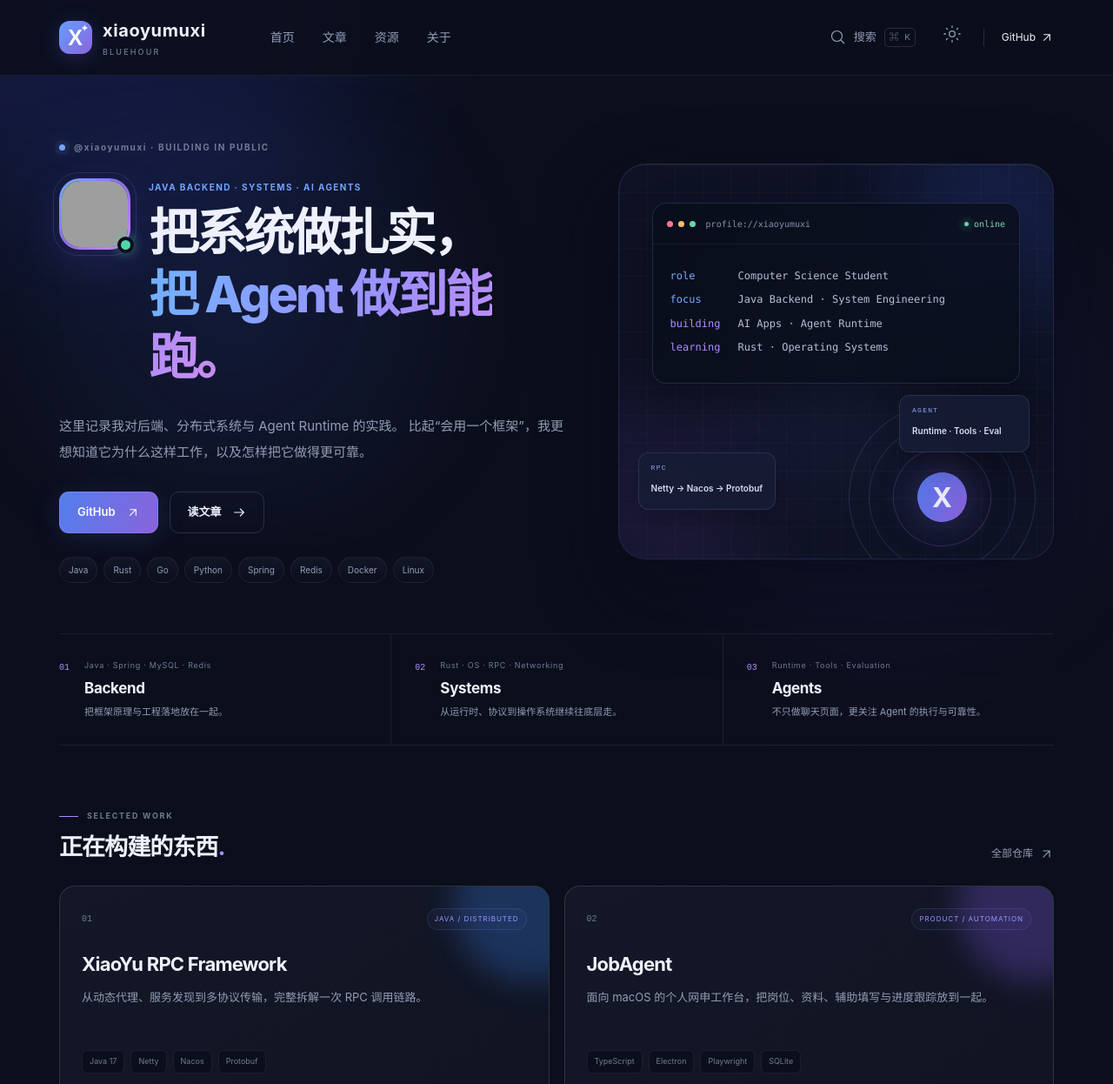
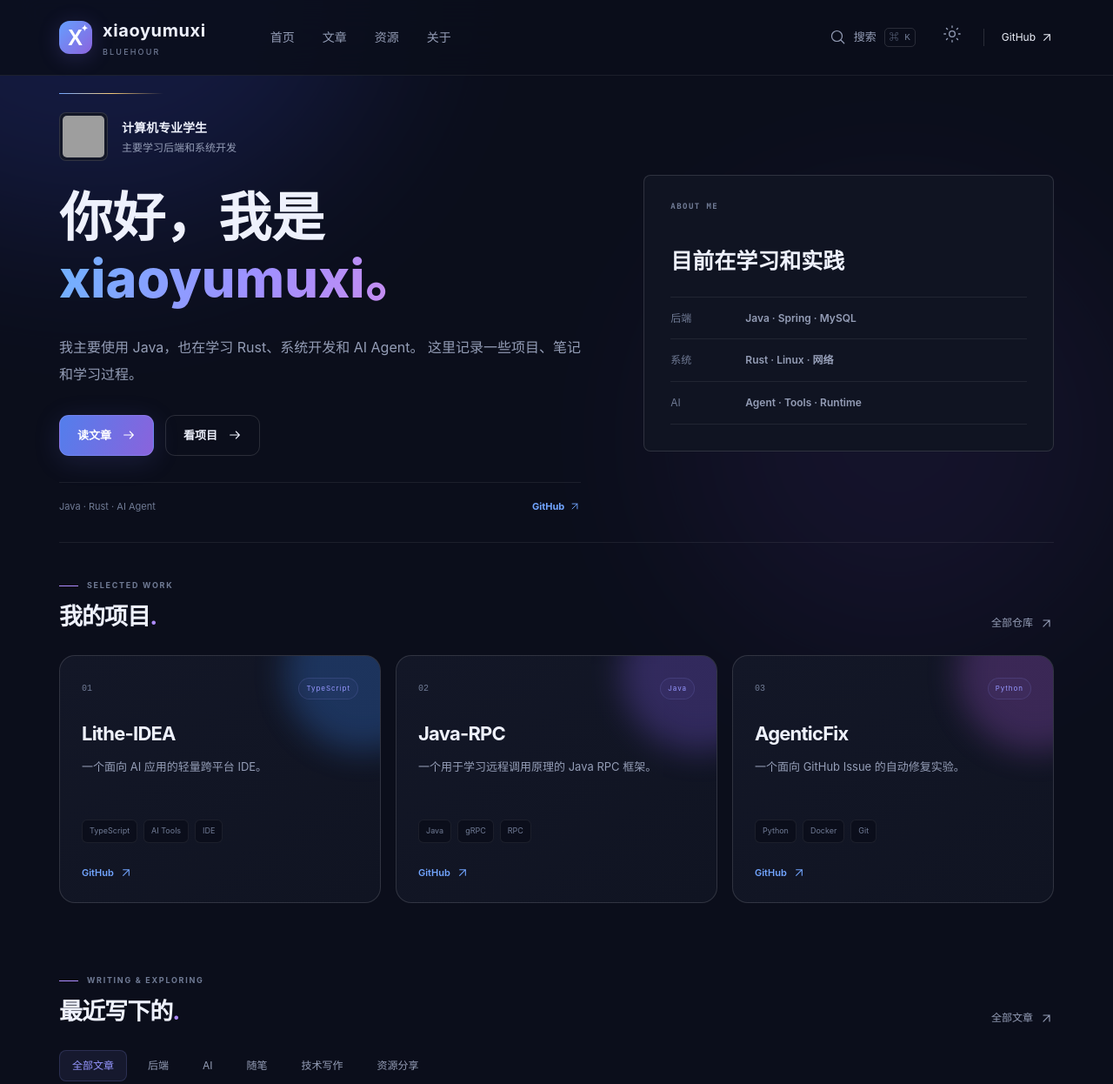
Before and after one commit to xiaoyumuxi/Blog, an Astro site: page / in a window 1280 px wide. Shown: the top 1246 px of the page at 87% size. Built offline with nearby package versions, Linux system fonts and the light colour scheme; Astro itself is replaced by a stand-in of ours; grey boxes are pictures that could not be loaded.

Commit message:
simplify homepage introduction and projects

```diff
--- a/src/data/projects.ts
+++ b/src/data/projects.ts
@@ -1,34 +1,26 @@
 export const projects = [
   {
-    name: 'XiaoYu RPC Framework',
-    description: '从动态代理、服务发现到多协议传输，完整拆解一次 RPC 调用链路。',
-    tech: ['Java 17', 'Netty', 'Nacos', 'Protobuf'],
-    href: 'https://github.com/xiaoyumuxi/Java-RPC',
-    label: 'JAVA / DISTRIBUTED',
+    name: 'Lithe-IDEA',
+    description: '一个面向 AI 应用的轻量跨平台 IDE。',
+    tech: ['TypeScript', 'AI Tools', 'IDE'],
+    href: 'https://github.com/1lck/Lithe-IDEA',
+    label: 'TypeScript',
     tone: 'blue',
   },
   {
-    name: 'JobAgent',
-    description: '面向 macOS 的个人网申工作台，把岗位、资料、辅助填写与进度跟踪放到一起。',
-    tech: ['TypeScript', 'Electron', 'Playwright', 'SQLite'],
-    href: 'https://github.com/xiaoyumuxi/personal-job-agent',
-    label: 'PRODUCT / AUTOMATION',
+    name: 'Java-RPC',
+    description: '一个用于学习远程调用原理的 Java RPC 框架。',
+    tech: ['Java', 'gRPC', 'RPC'],
+    href: 'https://github.com/xiaoyumuxi/Java-RPC',
+    label: 'Java',
     tone: 'violet',
   },
   {
-    name: 'Lithe AI Core',
-    description: 'Capability 驱动的 Rust Agent Runtime 微内核，探索可组合、可替换的 Agent 执行底座。',
-    tech: ['Rust', 'Agent Runtime', 'NDJSON', 'Studio'],
-    href: 'https://github.com/xiaoyumuxi/Lithe-ai-core',
-    label: 'RUST / AGENT RUNTIME',
-    tone: 'indigo',
-  },
-  {
     name: 'AgenticFix',
-    description: '让 Agent 读取真实仓库与 Issue，定位问题、修改代码、运行测试并生成可验证 Patch。',
-    tech: ['Python', 'Docker', 'Git Worktree', 'Agent'],
+    description: '一个面向 GitHub Issue 的自动修复实验。',
+    tech: ['Python', 'Docker', 'Git'],
     href: 'https://github.com/xiaoyumuxi/AgenticFix',
-    label: 'AGENT / SOFTWARE ENGINEERING',
+    label: 'Python',
     tone: 'purple',
   },
 ] as const;
--- a/src/pages/index.astro
+++ b/src/pages/index.astro
@@ -9,95 +9,54 @@ import { posts, href, site } from '../lib/site';
 
 const all = await posts();
 const recent = all.slice(0, 6);
-const focus = [
-  ['Backend', 'Java · Spring · MySQL · Redis', '把框架原理与工程落地放在一起。'],
-  ['Systems', 'Rust · OS · RPC · Networking', '从运行时、协议到操作系统继续往底层走。'],
-  ['Agents', 'Runtime · Tools · Evaluation', '不只做聊天页面，更关注 Agent 的执行与可靠性。'],
-];
 ---
 <Base>
   <section class="profile-hero" aria-labelledby="hero-title">
     <div class="profile-hero-copy">
-      <div class="profile-kicker"><span></span>{site.handle} · BUILDING IN PUBLIC</div>
-
-      <div class="profile-identity">
+      <div class="profile-kicker">
         <div class="avatar-shell">
-          <img src="https://avatars.githubusercontent.com/u/145102356?v=4" alt="xiaoyumuxi 的 GitHub 头像" width="82" height="82"/>
-          <i aria-hidden="true"></i>
+          <img src="https://avatars.githubusercontent.com/u/145102356?v=4" alt="" width="56" height="56"/>
         </div>
         <div>
-          <div class="profile-focus">JAVA BACKEND · SYSTEMS · AI AGENTS</div>
-          <h1 id="hero-title">把系统做扎实，<br/><span class="gradient-text">把 Agent 做到能跑。</span></h1>
+          <strong>计算机专业学生</strong>
+          <span>主要学习后端和系统开发</span>
         </div>
       </div>
 
+      <h1 id="hero-title">你好，我是 <span class="gradient-text">xiaoyumuxi。</span></h1>
+
       <p class="profile-lead">
-        这里记录我对后端、分布式系统与 Agent Runtime 的实践。
-        比起“会用一个框架”，我更想知道它为什么这样工作，以及怎样把它做得更可靠。
+        我主要使用 Java，也在学习 Rust、系统开发和 AI Agent。
+        这里记录一些项目、笔记和学习过程。
       </p>
 
       <div class="hero-actions">
-        <a class="button button-primary" href={site.github} target="_blank" rel="noopener noreferrer">
-          GitHub <Icon name="arrow" size={16}/>
-        </a>
-        <a class="button" href={href('blog/')}>读文章 <Icon name="right" size={16}/></a>
+        <a class="button button-primary" href={href('blog/')}>读文章 <Icon name="right" size={16}/></a>
+        <a class="button" href="#projects">看项目 <Icon name="right" size={16}/></a>
       </div>
 
-      <div class="profile-stack" aria-label="主要技术方向">
-        {['Java', 'Rust', 'Go', 'Python', 'Spring', 'Redis', 'Docker', 'Linux'].map(item => <span>{item}</span>)}
+      <div class="profile-links">
+        <span>Java · Rust · AI Agent</span>
+        <a href={site.github} target="_blank" rel="noopener noreferrer">GitHub <Icon name="arrow" size={14}/></a>
       </div>
     </div>
 
-    <div class="profile-console" aria-label="xiaoyumuxi 的技术方向">
-      <div class="console-glow console-glow-a"></div>
-      <div class="console-glow console-glow-b"></div>
-
-      <div class="console-window">
-        <div class="console-bar">
-          <span class="console-dots"><i></i><i></i><i></i></span>
-          <span>profile://xiaoyumuxi</span>
-          <span class="console-live"><i></i> online</span>
-        </div>
-
-        <div class="console-body">
-          <p><b>role</b><span>Computer Science Student</span></p>
-          <p><b>focus</b><span>Java Backend · System Engineering</span></p>
-          <p><b>building</b><span>AI Apps · Agent Runtime</span></p>
-          <p><b>learning</b><span>Rust · Operating Systems</span></p>
-        </div>
-      </div>
-
-      <div class="floating-signal signal-rpc">
-        <small>RPC</small><strong>Netty → Nacos → Protobuf</strong>
-      </div>
-      <div class="floating-signal signal-agent">
-        <small>AGENT</small><strong>Runtime · Tools · Eval</strong>
-      </div>
-
-      <div class="console-orbit" aria-hidden="true">
-        <span></span><span></span><span></span><b>X</b>
-      </div>
-    </div>
+    <aside class="about-note" aria-labelledby="about-note-title">
+      <div class="about-note-head">ABOUT ME</div>
+      <h2 id="about-note-title">目前在学习和实践</h2>
+      <ul>
+        <li><span>后端</span><strong>Java · Spring · MySQL</strong></li>
+        <li><span>系统</span><strong>Rust · Linux · 网络</strong></li>
+        <li><span>AI</span><strong>Agent · Tools · Runtime</strong></li>
+      </ul>
+    </aside>
   </section>
 
-  <section class="home-signals" aria-label="技术方向">
-    {focus.map(([title, stack, text], index) =>
-      <article>
-        <span class="signal-number">0{index + 1}</span>
-        <div>
-          <small>{stack}</small>
-          <h2>{title}</h2>
-          <p>{text}</p>
-        </div>
-      </article>
-    )}
-  </section>
-
-  <section class="selected-work" aria-labelledby="work-title">
+  <section class="selected-work" id="projects" aria-labelledby="work-title">
     <div class="section-header">
       <div>
         <div class="eyebrow">SELECTED WORK</div>
-        <h2 id="work-title">正在构建的东西<span style="color:var(--purple)">.</span></h2>
+        <h2 id="work-title">我的项目<span style="color:var(--purple)">.</span></h2>
       </div>
       <a class="section-link" href={site.github} target="_blank" rel="noopener noreferrer">
         全部仓库 <Icon name="arrow" size={17}/>
@@ -137,9 +96,9 @@ const focus = [
       </div>
     </div>
     <div class="note-card">
-      <div class="eyebrow">CURRENT DIRECTION</div>
-      <p>Backend → Systems → Agent Runtime.</p>
-      <small>把学习路径变成真正运行过的项目，而不是一串关键词。</small>
+      <div class="eyebrow">随手记</div>
+      <p>项目和笔记，慢慢更新。</p>
+      <small>有新的内容会放在这里。</small>
     </div>
   </section>
 </Base>
--- a/src/styles/global.css
+++ b/src/styles/global.css
@@ -22,202 +22,112 @@ dialog{padding:0;color:var(--text);background:var(--surface);border:1px solid va
 @media print{.site-header,.site-footer,.toc,.ambient,.hero,.reading-progress,dialog,.article-cover{display:none!important}:root{--bg:#fff;--text:#111;--muted:#333;--border:#ddd;--border-strong:#ccc;--surface:#fff}.site-main{padding:0}.article-layout{display:block}.prose{font-size:11pt}.article-header{padding:0}.prose pre{white-space:pre-wrap}.prose a{color:#222}}
 
 
-/* GitHub-profile-led home */
+/* Personal, writing-led home */
 .profile-hero{
   position:relative;
   display:grid;
-  grid-template-columns:minmax(0,1.08fr) minmax(420px,.92fr);
-  gap:54px;
+  grid-template-columns:minmax(0,1.12fr) minmax(390px,.88fr);
+  gap:72px;
   align-items:center;
-  min-height:610px;
-  padding:74px 0 58px;
+  padding:42px 0 32px;
+  margin-bottom:42px;
+  border-bottom:1px solid var(--border);
 }
 .profile-hero:before{
   content:'';
   position:absolute;
-  inset:8% 45% 18% -20%;
-  background:radial-gradient(circle at 50% 45%,#486fff20,transparent 66%);
-  filter:blur(28px);
+  width:120px;
+  height:1px;
+  left:0;
+  top:20px;
+  background:linear-gradient(90deg,#72a5ff,#f2c879,transparent);
   pointer-events:none;
-  z-index:-1;
 }
 .profile-kicker{
   display:flex;
   align-items:center;
-  gap:10px;
-  margin-bottom:27px;
+  gap:16px;
+  margin-bottom:30px;
+}
+.avatar-shell{
+  position:relative;
+  width:56px;
+  height:56px;
+  flex:0 0 56px;
+  border:1px solid var(--border-strong);
+  border-radius:8px;
+  padding:3px;
+  background:var(--surface);
+}
+.avatar-shell img{display:block;width:100%;height:100%;object-fit:cover;border-radius:5px;background:var(--surface)}
+.profile-kicker strong{
+  display:block;
+  margin-bottom:3px;
+  font-size:14px;
+  font-weight:700;
+  letter-spacing:0;
+}
+.profile-kicker span{
+  display:block;
+  color:var(--muted);
+  font-size:12px;
+  line-height:1.5;
+}
+.profile-hero h1{
+  max-width:690px;
+  margin:0;
+  font-size:clamp(44px,4.8vw,61px);
+  font-weight:760;
+  line-height:1.15;
+  letter-spacing:0;
+}
+.profile-hero h1 .gradient-text{display:inline-block}
+.profile-lead{
+  max-width:650px;
+  margin:29px 0 30px;
+  color:var(--muted);
+  font-size:16px;
+  line-height:1.95;
+}
+.profile-links{
+  display:flex;
+  align-items:center;
+  gap:20px;
+  margin-top:30px;
+  padding-top:18px;
+  border-top:1px solid var(--border);
   color:var(--subtle);
-  font-size:10px;
-  font-weight:700;
+  font-size:11px;
+}
+.profile-links a{
+  display:flex;
+  align-items:center;
+  gap:5px;
+  margin-left:auto;
+  color:var(--blue);
+  font-weight:650;
+}
+.about-note{
+  padding:30px;
+  border:1px solid var(--border-strong);
+  border-radius:8px;
+  background:var(--surface-soft);
+}
+.about-note-head{
+  margin-bottom:42px;
+  color:var(--subtle);
+  font:700 9px ui-monospace,SFMono-Regular,Consolas,monospace;
   letter-spacing:.16em;
 }
-.profile-kicker>span{
-  width:7px;
-  height:7px;
-  border-radius:50%;
-  background:#72a5ff;
-  box-shadow:0 0 0 5px #72a5ff12,0 0 20px #72a5ff88;
-}
-.profile-identity{display:flex;align-items:flex-start;gap:21px}
-.avatar-shell{
-  position:relative;
-  width:82px;
-  height:82px;
-  flex:0 0 82px;
-  border-radius:24px;
-  padding:3px;
-  background:linear-gradient(135deg,#70b0ff,#8c6cf0 48%,#d18dff);
-  box-shadow:0 18px 50px #514fcd38;
-}
-.avatar-shell:before{
-  content:'';
-  position:absolute;
-  inset:-7px;
-  border:1px solid #8e9cff2b;
-  border-radius:29px;
-}
-.avatar-shell img{display:block;width:100%;height:100%;object-fit:cover;border-radius:21px;background:var(--surface)}
-.avatar-shell i{
-  position:absolute;
-  right:-4px;
-  bottom:-4px;
-  width:19px;
-  height:19px;
-  border-radius:50%;
-  background:#53d7aa;
-  border:4px solid var(--bg);
-  box-shadow:0 0 14px #53d7aa88;
-}
-.profile-focus{font-size:10px;letter-spacing:.14em;color:var(--blue);font-weight:700;margin:2px 0 9px}
-.profile-hero h1{font-size:clamp(39px,4.5vw,59px);line-height:1.24;margin:0;font-weight:780;letter-spacing:-.052em}
-.profile-lead{max-width:620px;color:var(--muted);font-size:15px;line-height:2;margin:29px 0 30px}
-.profile-stack{display:flex;flex-wrap:wrap;gap:7px;margin-top:27px}
-.profile-stack span{
-  font-size:10px;
-  color:var(--muted);
-  padding:6px 10px;
-  border:1px solid var(--border);
-  border-radius:999px;
-  background:linear-gradient(180deg,var(--surface),transparent);
-}
-
-.profile-console{
-  position:relative;
-  min-height:455px;
-  border:1px solid #9195ef26;
-  border-radius:32px;
-  background:
-    linear-gradient(#ffffff05 1px,transparent 1px),
-    linear-gradient(90deg,#ffffff05 1px,transparent 1px),
-    radial-gradient(circle at 50% 50%,#414a8c32,transparent 58%),
-    #0e1224;
-  background-size:32px 32px,32px 32px,auto,auto;
-  overflow:hidden;
-  box-shadow:0 35px 90px #05081770,inset 0 1px #ffffff0a;
-}
-[data-theme=light] .profile-console{
-  background:
-    linear-gradient(#26396a09 1px,transparent 1px),
-    linear-gradient(90deg,#26396a09 1px,transparent 1px),
-    radial-gradient(circle at 50% 50%,#7381db26,transparent 58%),
-    #eef1fb;
-  border-color:#566cc42a;
-}
-.console-glow{position:absolute;border-radius:50%;filter:blur(55px);opacity:.55}
-.console-glow-a{width:230px;height:230px;background:#456cff4c;right:-50px;top:-55px}
-.console-glow-b{width:220px;height:220px;background:#9c5eea36;left:-55px;bottom:-45px}
-.console-window{
-  position:absolute;
-  z-index:3;
-  top:44px;
-  left:38px;
-  right:38px;
-  border:1px solid #aab5ff29;
-  background:#0a0e1bc9;
-  border-radius:16px;
-  backdrop-filter:blur(18px);
-  box-shadow:0 24px 50px #0005;
-}
-[data-theme=light] .console-window{background:#ffffffc9;border-color:#526cbf22;box-shadow:0 24px 50px #5d6aa21b}
-.console-bar{
-  height:47px;
-  padding:0 16px;
-  display:flex;
-  align-items:center;
-  gap:12px;
-  border-bottom:1px solid #ffffff0d;
-  color:#8790aa;
-  font:10px ui-monospace,SFMono-Regular,Consolas,monospace;
-}
-[data-theme=light] .console-bar{border-color:#26396a12;color:#6b7592}
-.console-dots{display:flex;gap:6px}.console-dots i{width:7px;height:7px;border-radius:50%;background:#ff7690}.console-dots i:nth-child(2){background:#f1bd69}.console-dots i:nth-child(3){background:#68d7ad}
-.console-live{margin-left:auto;display:flex;align-items:center;gap:6px;color:#7edab5}.console-live i{width:5px;height:5px;border-radius:50%;background:#66d3a9;box-shadow:0 0 10px #66d3a9}
-.console-body{padding:21px 20px 24px;font:12px/1.95 ui-monospace,SFMono-Regular,Consolas,monospace}
-.console-body p{display:grid;grid-template-columns:78px 1fr;margin:4px 0}.console-body b{color:#7ba9ff;font-weight:500}.console-body span{color:#b7bfd6}
-[data-theme=light] .console-body span{color:#47536f}.console-body p:nth-child(3) b,.console-body p:nth-child(4) b{color:#b08cff}
-
-.console-orbit{
-  position:absolute;
-  z-index:1;
-  width:215px;
-  height:215px;
-  right:20px;
-  bottom:-37px;
-  border-radius:50%;
-  transform:rotate(-18deg);
-  border:1px solid #8fa4ff2b;
-}
-.console-orbit span{
-  position:absolute;
-  inset:22px;
-  border:1px solid #7c87ff31;
-  border-radius:50%;
-}
-.console-orbit span:nth-child(2){inset:50px;border-color:#b47cff36}
-.console-orbit span:nth-child(3){inset:78px;background:linear-gradient(135deg,#5179ed,#8a5ed5);box-shadow:0 0 45px #7b67e566}
-.console-orbit b{
-  position:absolute;
-  inset:0;
-  display:grid;
-  place-items:center;
-  color:#e9e8ff;
-  font-size:31px;
-  transform:rotate(18deg);
-}
-.floating-signal{
-  position:absolute;
-  z-index:4;
-  min-width:150px;
-  padding:12px 14px;
-  border:1px solid #a0a8ff26;
-  border-radius:12px;
-  background:#171d34d9;
-  backdrop-filter:blur(15px);
-  box-shadow:0 15px 35px #0004;
-}
-[data-theme=light] .floating-signal{background:#fffde6;border-color:#5d71bf24;box-shadow:0 15px 35px #6677a31a}
-.floating-signal small{display:block;font:8px/1.3 ui-monospace,SFMono-Regular,monospace;letter-spacing:.16em;color:#8fa9ef;margin-bottom:5px}
-.floating-signal strong{font-size:10px;font-weight:600;color:#d8dcf0}
-[data-theme=light] .floating-signal strong{color:#3b4662}
-.signal-rpc{left:22px;bottom:56px}
-.signal-agent{right:27px;top:265px}
-
-.home-signals{
-  display:grid;
-  grid-template-columns:repeat(3,1fr);
-  border-top:1px solid var(--border);
-  border-bottom:1px solid var(--border);
-  margin-bottom:74px;
-}
-.home-signals article{display:flex;gap:17px;padding:29px 26px 28px 0}
-.home-signals article+article{border-left:1px solid var(--border);padding-left:27px}
-.signal-number{color:var(--purple);font:10px ui-monospace,SFMono-Regular,monospace;padding-top:4px}
-.home-signals small{display:block;font-size:9px;letter-spacing:.08em;color:var(--subtle);margin-bottom:7px}
-.home-signals h2{font-size:17px;margin:0 0 7px;letter-spacing:-.02em}
-.home-signals p{font-size:11px;color:var(--muted);line-height:1.75;margin:0}
+.about-note h2{margin:0 0 24px;font-size:25px;letter-spacing:0}
+.about-note ul{list-style:none;margin:0;padding:0;border-top:1px solid var(--border)}
+.about-note li{display:grid;grid-template-columns:70px 1fr;gap:16px;padding:14px 0;border-bottom:1px solid var(--border);font-size:12px}
+.about-note li span{color:var(--subtle)}
+.about-note li strong{font-weight:600;color:var(--muted)}
+.about-note p{margin:25px 0 0;color:var(--muted);font-size:12px;line-height:1.8}
 
 .selected-work{margin-bottom:82px}
-.project-grid{display:grid;grid-template-columns:repeat(2,minmax(0,1fr));gap:17px}
+.project-grid{display:grid;grid-template-columns:repeat(3,minmax(0,1fr));gap:17px}
 .project-card{
   position:relative;
   overflow:hidden;
@@ -255,29 +165,24 @@ dialog{padding:0;color:var(--text);background:var(--surface);border:1px solid va
 .project-link:hover{color:var(--purple)}
 
 @media(max-width:900px){
-  .profile-hero{grid-template-columns:1fr;gap:34px;padding-top:54px}
-  .profile-console{min-height:410px}
-  .home-signals{grid-template-columns:1fr}
-  .home-signals article{padding:22px 0}
-  .home-signals article+article{border-left:0;border-top:1px solid var(--border);padding-left:0}
+  .profile-hero{grid-template-columns:1fr;gap:48px;padding-top:58px}
+  .about-note{max-width:680px;width:100%}
+  .project-grid{grid-template-columns:repeat(2,minmax(0,1fr))}
 }
 @media(max-width:640px){
-  .profile-hero{padding-top:37px;min-height:0}
-  .profile-identity{gap:15px}
-  .avatar-shell{width:66px;height:66px;flex-basis:66px;border-radius:20px}
-  .avatar-shell img{border-radius:17px}
-  .profile-focus{font-size:8px;letter-spacing:.1em}
-  .profile-hero h1{font-size:34px;line-height:1.35}
-  .profile-lead{font-size:14px;margin-top:22px}
-  .profile-console{min-height:360px;border-radius:23px}
-  .console-window{left:18px;right:18px;top:24px}
-  .console-body{font-size:10px;padding:17px 15px 19px}
-  .console-body p{grid-template-columns:65px 1fr}
-  .signal-rpc{left:14px;bottom:29px}
-  .signal-agent{right:14px;top:235px}
-  .floating-signal{padding:9px 11px;min-width:130px}
-  .floating-signal strong{font-size:9px}
-  .console-orbit{width:180px;height:180px;right:-10px}
+  .profile-hero{gap:36px;min-height:0;padding:54px 0 48px;margin-bottom:58px}
+  .profile-hero:before{top:27px;width:82px}
+  .profile-kicker{margin-bottom:24px}
+  .avatar-shell{width:50px;height:50px;flex-basis:50px}
+  .profile-kicker strong{font-size:13px}
+  .profile-kicker span{font-size:11px}
+  .profile-hero h1{font-size:34px;line-height:1.28}
+  .profile-lead{font-size:14px;margin:23px 0 25px}
+  .profile-hero .hero-actions{align-items:stretch;flex-direction:column}
+  .profile-hero .button{width:100%}
+  .profile-links{align-items:flex-start;flex-direction:column;gap:8px;margin-top:23px}
+  .profile-links a{margin-left:0}
+  .about-note{display:none}
   .project-grid{grid-template-columns:1fr}
   .project-card{min-height:260px;padding:22px}
 }
```
